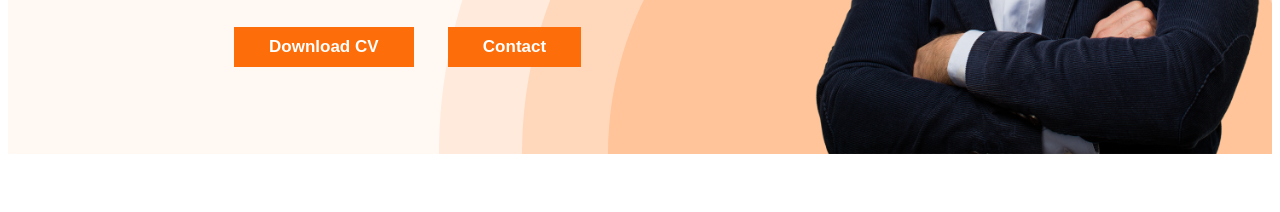
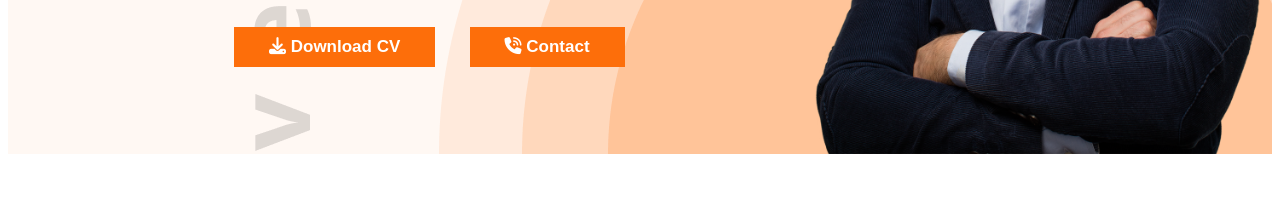
Before and after one commit to nasirmondol/my-dev-portfoliob8, a plain HTML site: page index.html in a window 1280 px wide. Shown: the part 588-800 px from the top of the page. Drawn offline with Linux system fonts and the light colour scheme.

Commit message:
added fontawesome

```diff
--- a/index.html
+++ b/index.html
@@ -9,6 +9,7 @@
     <link rel="preconnect" href="https://fonts.googleapis.com">
     <link rel="preconnect" href="https://fonts.gstatic.com" crossorigin>
     <link href="https://fonts.googleapis.com/css2?family=Poppins&display=swap" rel="stylesheet">
+    <script src="https://kit.fontawesome.com/130a58f9fa.js" crossorigin="anonymous"></script>
     <style>
         hr {
             margin: 15px;
@@ -34,8 +35,8 @@
                 <p class="banner-desctiption">Shot what able cold new see hold.Friendly as an betrayed formerly he.
                     Morning because as to society
                     behaved moments.</p>
-                <button style="margin-right: 30px;" class="btn">Download CV</button>
-                <button class="btn">Contact</button>
+                <button style="margin-right: 30px;" class="btn"><i class="fa-solid fa-download"></i> Download CV</button>
+                <button class="btn"> <i class="fa-solid fa-phone-volume"></i> Contact</button>
             </div>
             <img class="banner-image" src="./images/hardy.png" alt="">
         </div>
--- a/styles/style.css
+++ b/styles/style.css
@@ -59,9 +59,9 @@ nav a {
     display: flex;
     align-items: center;
     margin-left: 226px;
-    background-image: url('../images/header_bg.png');
+    background-image: url('../images/header_bg.png'), url('../images/developer.png');
     background-repeat: no-repeat;
-    background-position: bottom right;
+    background-position: bottom right, top left;
 }
 
 .banner-image {
@@ -219,6 +219,7 @@ textarea {
     line-height: 20px;
     width: 75%;
 }
-.social a{
+
+.social a {
     margin-right: 20px;
 }
```
